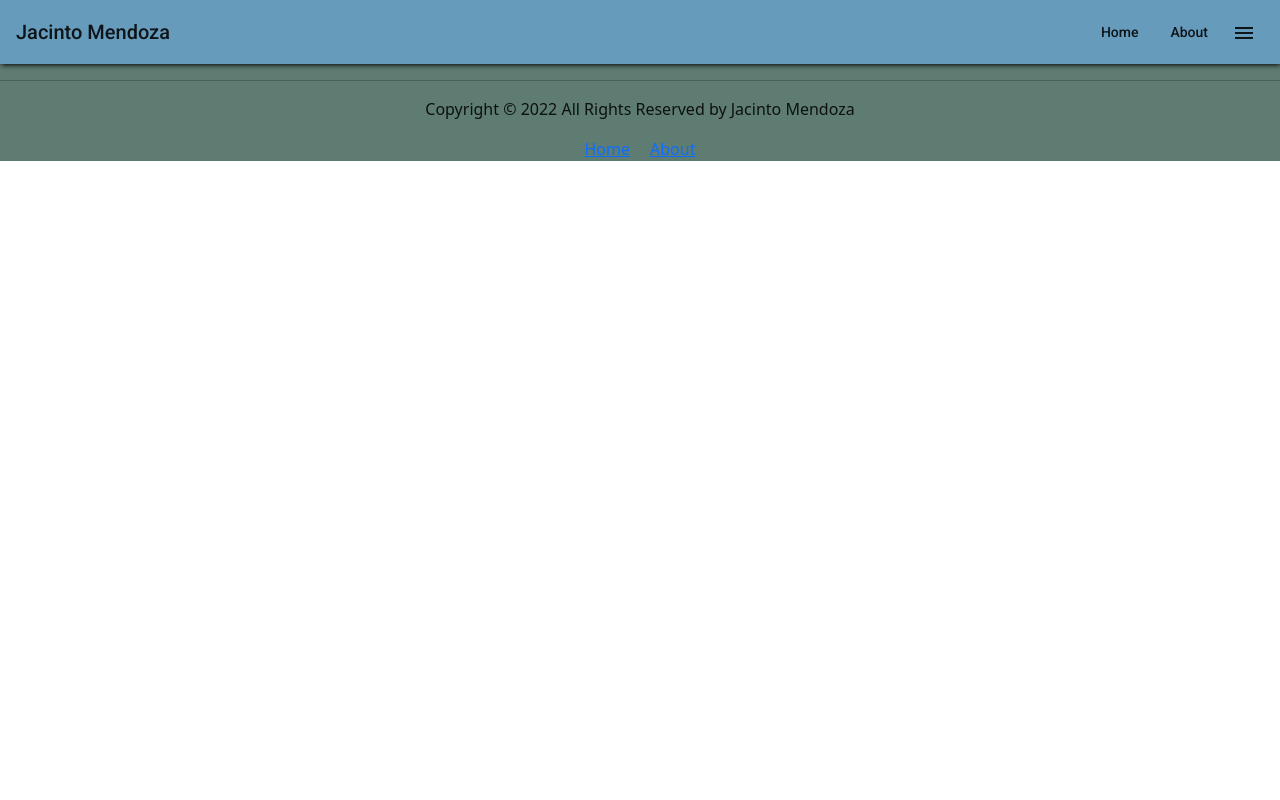
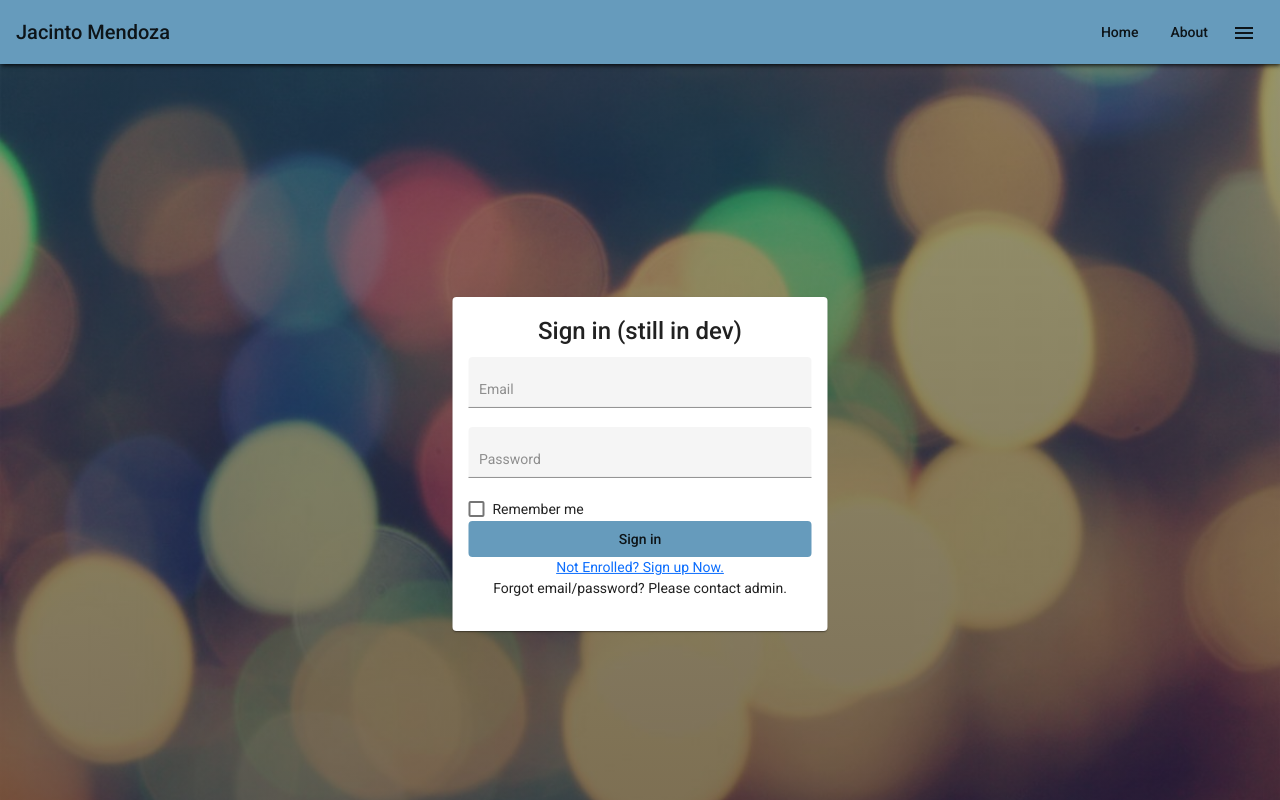
Before and after one commit to jacintomendoza/portfolio, an Angular app: page /signin in a window 1280 px wide. Before the commit this address led to /. Shown: the top 800 px of the page. Built offline with nearby package versions, Linux system fonts and the light colour scheme.

Commit message:
sign in frontend

```diff
--- a/src/app/about/about.component.html
+++ b/src/app/about/about.component.html
@@ -2,11 +2,11 @@
 <section>
   <p>Nothing here yet!</p>
 
-    <nav>
+    <!-- <nav>
         <button type="button" (click)="toggle()">Toggle Open/Close</button>
       </nav>
 
       <div [@openClose]="isOpen ? 'open' : 'closed'" class="open-close-container">
         <p>The box is now {{ isOpen ? 'Open' : 'Closed' }}!</p>
-      </div>
+      </div> -->
 </section>
--- a/src/app/app-routing.module.ts
+++ b/src/app/app-routing.module.ts
@@ -3,12 +3,14 @@ import { RouterModule, Routes } from '@angular/router';
 import { HomeComponent } from './home/home.component';
 import { AboutComponent } from './about/about.component';
 import { SignupComponent } from './signup/signup.component';
+import { SigninComponent } from './signin/signin.component';
 
 const routes: Routes = [
   { path: '', redirectTo: 'home', pathMatch: 'full'},
   { path: 'home', component: HomeComponent},
   { path: 'about', component: AboutComponent},
   { path: 'signup', component: SignupComponent},
+  { path: 'signin', component: SigninComponent}
 ];
 
 @NgModule({
--- a/src/app/app.component.html
+++ b/src/app/app.component.html
@@ -28,14 +28,13 @@
     <div class="left-side">
       <!-- <img height = 30px src="assets/images/icon.png"> -->
       <h1 class="title">
-        Jacinto Mendoza
+        <a routerLink="home" style="text-decoration: none; color: inherit">Jacinto Mendoza</a>
       </h1>
     </div>
 
     <div class="right-side">
       <a mat-button routerLink="home">Home</a>
       <a mat-button routerLink="about">About</a>
-      <!-- <a mat-button routerLink="/login">Log In/Signup Up</a> -->
       <button mat-icon-button><mat-icon (click)="opened=!opened">menu</mat-icon></button>
     </div>
   </mat-toolbar-row>
@@ -49,6 +48,7 @@
       <a mat-list-item routerLink="home">Home</a>
       <a mat-list-item routerLink="about">About</a>
       <a mat-list-item routerLink="signup">Sign up</a>
+      <a mat-list-item routerLink="signin">Sign in</a>
       <!-- <a mat-list-item routerLink="/">Projects(NA)</a> -->
     </mat-nav-list>
   </mat-sidenav>
@@ -56,7 +56,7 @@
   <mat-sidenav-content fullscreen>
     <router-outlet></router-outlet>
     <footer>
-      <hr #g>
+      <hr>
       <p>Copyright &copy; 2022 All Rights Reserved by Jacinto Mendoza</p>
       <div class=footer-links>
         <a routerLink="/home">Home</a>
--- a/src/app/app.component.scss
+++ b/src/app/app.component.scss
@@ -8,12 +8,11 @@ mat-toolbar {
     z-index: 2;
     box-shadow: .5px 1px 5px black;
     transition: background-color .5s ease-in;
-    // width: 100vw;
     overflow: hidden;
 }
 
 .mat-toolbar_change {
-    background-color: var(--secondary-color);
+    background-color: white;
 }
 
 mat-toolbar-row {
@@ -33,8 +32,6 @@ mat-toolbar-row {
 
 mat-sidenav-container {
     width: 100%;
-    // height: 100%;
-    // position: fixed;
     z-index: 1;
 }
 
@@ -49,7 +46,6 @@ mat-sidenav-content {
 }
 
 // Footer //////////////////////////////////////////////////
-
 
 footer {
     display: flex;
@@ -67,7 +63,6 @@ hr {
     width: 100%;
 }
 
-
 // Responsive //////////////////////////////////////////////////
 
 @media screen and (max-width: 500px) {
--- a/src/app/app.component.ts
+++ b/src/app/app.component.ts
@@ -20,7 +20,7 @@ export class AppComponent {
   @HostListener("window:scroll", [])
   onWindowScroll(){
     console.log(window.scrollY);
-    if (window.scrollY > 1000){
+    if (window.scrollY > 100){
       this.toolbar_variable=true;
     }
     else {
--- a/src/app/app.module.ts
+++ b/src/app/app.module.ts
@@ -11,6 +11,7 @@ import { NgbModule } from '@ng-bootstrap/ng-bootstrap';
 import { AboutComponent } from './about/about.component';
 import { SignupComponent } from './signup/signup.component';
 import { HttpClientModule } from '@angular/common/http';
+import { SigninComponent } from './signin/signin.component';
 
 
 @NgModule({
@@ -18,7 +19,8 @@ import { HttpClientModule } from '@angular/common/http';
     AppComponent,
     HomeComponent,
     AboutComponent,
-    SignupComponent
+    SignupComponent,
+    SigninComponent
   ],
   imports: [
     BrowserModule,
--- /dev/null
+++ b/src/app/signin/signin.component.html
@@ -0,0 +1,37 @@
+
+<main>
+    <section class="welcome">
+        <div class="hero-container">
+            <div class="hero-text">
+                <mat-card>
+                    <mat-card-title>Sign in (still in dev)</mat-card-title>
+                    <mat-card-content>
+                        <form [formGroup]="form" (ngSubmit)="submit()">
+                            <mat-form-field appearance="fill">
+                            <input type="text" matInput placeholder="Email" formControlName="email">
+                            </mat-form-field>
+
+                            <mat-form-field appearance="fill">
+                            <input type="password" matInput placeholder="Password" formControlName="password">
+                            </mat-form-field>
+
+                            <mat-checkbox class="remember_pass" (change)="check()">Remember me</mat-checkbox>
+
+                        <!-- <p *ngIf="error" class="error">
+                            {{ error }}
+                        </p> -->
+                            <button type="submit" mat-button>Sign in</button>
+
+                            <a routerLink="../signup">Not Enrolled? Sign up Now.</a>
+                            <p>Forgot email/password? Please contact admin.</p>
+
+                        </form>
+                    </mat-card-content>
+            </mat-card>
+            </div>
+        </div>
+    </section>
+
+
+
+</main>
--- /dev/null
+++ b/src/app/signin/signin.component.scss
@@ -0,0 +1,46 @@
+.hero-container {
+    background-image: linear-gradient(rgba(54, 78, 43, 0.5), rgba(0, 0, 0, 0.5)), url("../../assets/images/bokeh_lights.jpg");
+    height: 100vh;
+    background-position: center;
+    background-repeat: no-repeat;
+    background-size: cover;
+    position: relative;
+}
+
+.hero-text {
+    text-align: center;
+    position: absolute;
+    top: 50%;
+    left: 50%;
+    transform: translate(-50%, -50%);
+}
+
+mat-card {
+    width: 375.016px;
+}
+
+mat-form-field {
+    width: 100%;
+    min-width: 300px;
+}
+
+mat-card-title, mat-card-content {
+    display: flex;
+    justify-content: center;
+}
+
+.error {
+    padding: 16px;
+    width: 300px;
+    color: white;
+    background-color: red;
+}
+
+button {
+    width: 100%;
+    background-color: var(--primary-color);
+}
+
+.remember_pass {
+    display: flex;
+}
--- /dev/null
+++ b/src/app/signin/signin.component.ts
@@ -0,0 +1,54 @@
+import { Component, OnInit, Output } from '@angular/core';
+import { FormBuilder, FormGroup, Validators } from '@angular/forms';
+import { AccountService } from '../account.service';
+import { Account } from '../account.model';
+import { Router } from '@angular/router';
+
+@Component({
+  selector: 'app-signin',
+  templateUrl: './signin.component.html',
+  styleUrls: ['./signin.component.scss']
+})
+export class SigninComponent implements OnInit {
+
+  checked = false;
+  form: FormGroup;
+  isLoadingAccounts: boolean = false;
+  isUploadingAccount: boolean = false;
+  isUploadingAccount2: boolean = true;
+
+  constructor(
+    private _formBuilder: FormBuilder,
+    private accountService: AccountService,
+    private router: Router) {}
+
+  accounts: Account[] = [];
+
+  ngOnInit() {
+    this.form = this._formBuilder.group({
+      email: ['', [Validators.required,Validators.email]],
+      password: ['', [Validators.required, Validators.minLength(6)]]
+    },);
+  }
+
+  submit() {
+    if (this.form.valid) {
+      // this.submitEM.emit(this.form.value);
+    }
+
+  }
+  check() {
+    this.checked = !this.checked;
+  }
+
+  // @Output() submitEM = new EventEmitter();
+
+  // getAccounts() {
+  //   this.isLoadingAccounts = true;
+  //   this.accountService.getAccounts().subscribe(payload => {
+  //     this.isLoadingAccounts = false;
+  //     this.accounts = payload;
+  //   })
+  // }
+
+}
--- a/src/app/signup/signup.component.scss
+++ b/src/app/signup/signup.component.scss
@@ -1,5 +1,5 @@
 .hero-container {
-  background-image: linear-gradient(rgba(0, 0, 0, 0.5), rgba(0, 0, 0, 0.5)), url("../../assets/images/bokeh_lights.jpg");
+  background-image: linear-gradient(rgba(112, 107, 63, 0.5), rgba(0, 0, 0, 0.5)), url("../../assets/images/bokeh_lights.jpg");
   height: 100vh;
   background-position: center;
   background-repeat: no-repeat;
@@ -13,19 +13,6 @@
     top: 50%;
     left: 50%;
     transform: translate(-50%, -50%);
-    // color: white;
-  }
-
-.profile_img {
-    width: 40vw;
-    height: auto;
-    border-radius: 100%;
-    transition: transform .5s ease;
-    box-shadow: 1px 1px 1px 1px black;
-}
-
-.profile_img:hover {
-    transform: scale(1.1) rotate(1deg);
 }
 
 // Mat-form-field
@@ -39,10 +26,6 @@ mat-form-field {
     margin: 0px 0px 10px 0px;
 }
 
-mat-spinner {
-    stroke: red;
-}
-
 .mat-progress-spinner circle, .mat-spinner circle {
     stroke: red;
     color: red;
```
Also changed, not shown: 4 other files (tests, documents, lock files or other folders).
